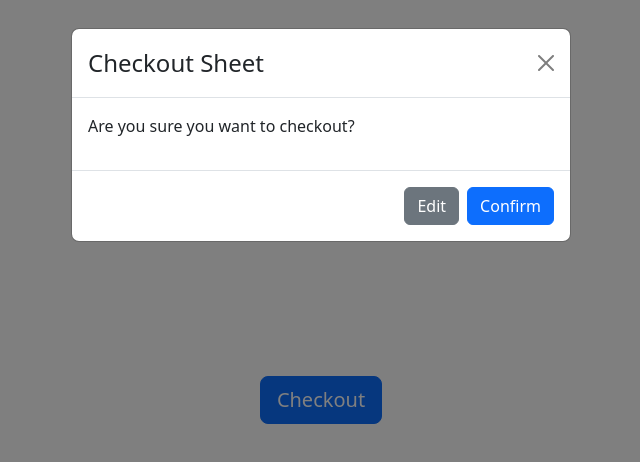
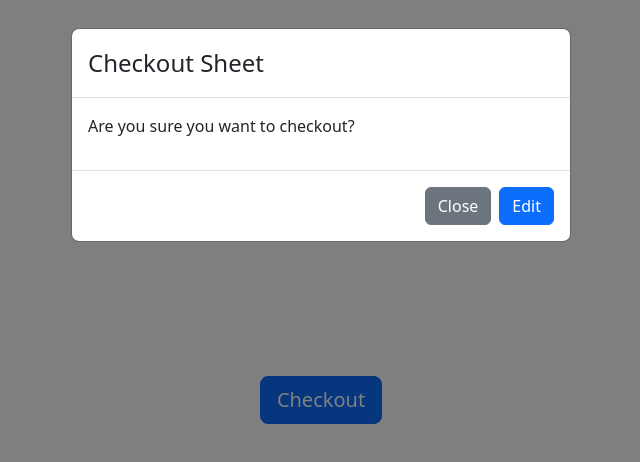
Before and after one commit to crono628/vseButton, a React (Vite) app: page / in a window 1280 px wide. Both pictures are taken after a click on the button "Checkout". Shown: the top 462 px of the page, without its empty margins (319-959 px from the left). Built offline with nearby package versions, Linux system fonts and the light colour scheme.

Commit message:
laying groundwork for layout

```diff
--- a/src/App.jsx
+++ b/src/App.jsx
@@ -2,20 +2,48 @@ import { useState } from 'react'
 import 'bootstrap/dist/css/bootstrap.min.css'
 import { Button } from 'react-bootstrap'
 import CheckoutModal from './CheckoutModal'
+import CheckoutOptions from './CheckoutOptions'
 
 function App() {
   const [modalShow, setModalShow] = useState(false)
   const [checkout, setCheckout] = useState([])
+  const [optionShow, setOptionShow] = useState(false)
 
-  const handleCheckoutModal = (e) => {
-    setModalShow(!modalShow)
+  const handleModals = (e) => {
+    const button = e.target.dataset.name
+    if (button === 'close') {
+      setModalShow(false)
+      setOptionShow(false)
+    }
+    if (button === 'checkout') {
+      setModalShow(true)
+      setOptionShow(false)
+    }
+    if (button === 'cancel-options' || button === 'confirm-options') {
+      setOptionShow(false)
+      setModalShow(true)
+    }
+    if (button === 'confirm') {
+      setModalShow(false)
+      setOptionShow(false)
+    }
+    if (button === 'edit') {
+      setModalShow(false)
+      setOptionShow(true)
+    }
   }
   return (
     <div className="app-container">
-      <Button variant="primary" size="lg" onClick={handleCheckoutModal}>
+      <Button
+        data-name="checkout"
+        variant="primary"
+        size="lg"
+        onClick={handleModals}
+      >
         Checkout
       </Button>
-      <CheckoutModal modalShow={modalShow} handleModal={handleCheckoutModal} />
+      <CheckoutModal modalShow={modalShow} handleModal={handleModals} />
+      <CheckoutOptions optionShow={optionShow} handleOptions={handleModals} />
     </div>
   )
 }
--- a/src/CheckoutModal.jsx
+++ b/src/CheckoutModal.jsx
@@ -10,18 +10,18 @@ const CheckoutModal = ({ modalShow, handleModal }) => {
         backdrop="static"
         keyboard={false}
       >
-        <Modal.Header closeButton>
+        <Modal.Header>
           <Modal.Title>Checkout Sheet</Modal.Title>
         </Modal.Header>
         <Modal.Body>
           <p>Are you sure you want to checkout?</p>
         </Modal.Body>
         <Modal.Footer>
-          <Button data-name="edit" variant="secondary" onClick={handleModal}>
+          <Button data-name="close" variant="secondary" onClick={handleModal}>
+            Close
+          </Button>
+          <Button data-name="edit" variant="primary" onClick={handleModal}>
             Edit
-          </Button>
-          <Button data-name="confirm" variant="primary" onClick={handleModal}>
-            Confirm
           </Button>
         </Modal.Footer>
       </Modal>
--- /dev/null
+++ b/src/CheckoutOptions.jsx
@@ -0,0 +1,51 @@
+import React from 'react'
+import { Tab, Tabs, Modal, Button } from 'react-bootstrap'
+
+const CheckoutOptions = ({ optionShow, handleOptions }) => {
+  return (
+    <>
+      <Modal show={optionShow} backdrop="static" keyboard={false} size="lg">
+        <Modal.Header>
+          <Modal.Title>Checkout Options</Modal.Title>
+        </Modal.Header>
+        <Modal.Body>
+          <Tabs defaultActiveKey="rtc" id="uncontrolled-tab-example">
+            <Tab eventKey="rtc" title="RTC">
+              <p>RTC STUFF</p>
+            </Tab>
+            <Tab eventKey="today" title="Today">
+              <p>labs, pharm, xray, etc</p>
+            </Tab>
+            <Tab eventKey="future" title="Future">
+              <p>future stuff</p>
+            </Tab>
+            <Tab eventKey="vaccines" title="Vaccines">
+              <p>vaccine stuff</p>
+            </Tab>
+            <Tab eventKey="records" title="Records">
+              <p>records</p>
+            </Tab>
+          </Tabs>
+        </Modal.Body>
+        <Modal.Footer>
+          <Button
+            data-name="cancel-options"
+            variant="secondary"
+            onClick={handleOptions}
+          >
+            Cancel
+          </Button>
+          <Button
+            data-name="confirm-options"
+            variant="primary"
+            onClick={handleOptions}
+          >
+            Confirm
+          </Button>
+        </Modal.Footer>
+      </Modal>
+    </>
+  )
+}
+
+export default CheckoutOptions
```
